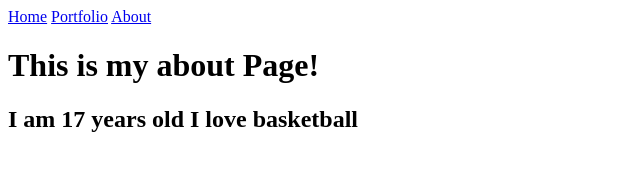
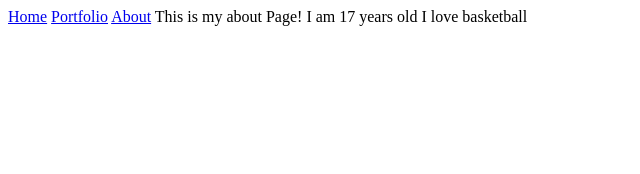
Before and after one commit to bshine/bshine.github.io, a plain HTML site: page my_website/about.html in a window 1280 px wide. Shown: the whole page, without its empty margins (0-640 px from the left). Drawn offline with Linux system fonts and the light colour scheme.

Commit message:
jdjakjkjs

```diff
--- a/my_website/about.html
+++ b/my_website/about.html
@@ -8,9 +8,9 @@
     <a href="index.html">Home</a>
     <a href="portfolio.html">Portfolio</a>
     <a href="about.html">About</a>
-    <h1>This is my about Page!</h1>
-     <h2>I am 17 years old
-     I love basketball</h2>
+    This is my about Page!
+    I am 17 years old
+     I love basketball
        <br>
     <a target="_blank" href="https://scratch.mit.edu">
         </a>
```
Also changed, not shown: my_website/portfolio.html (+2 -1 lines).
